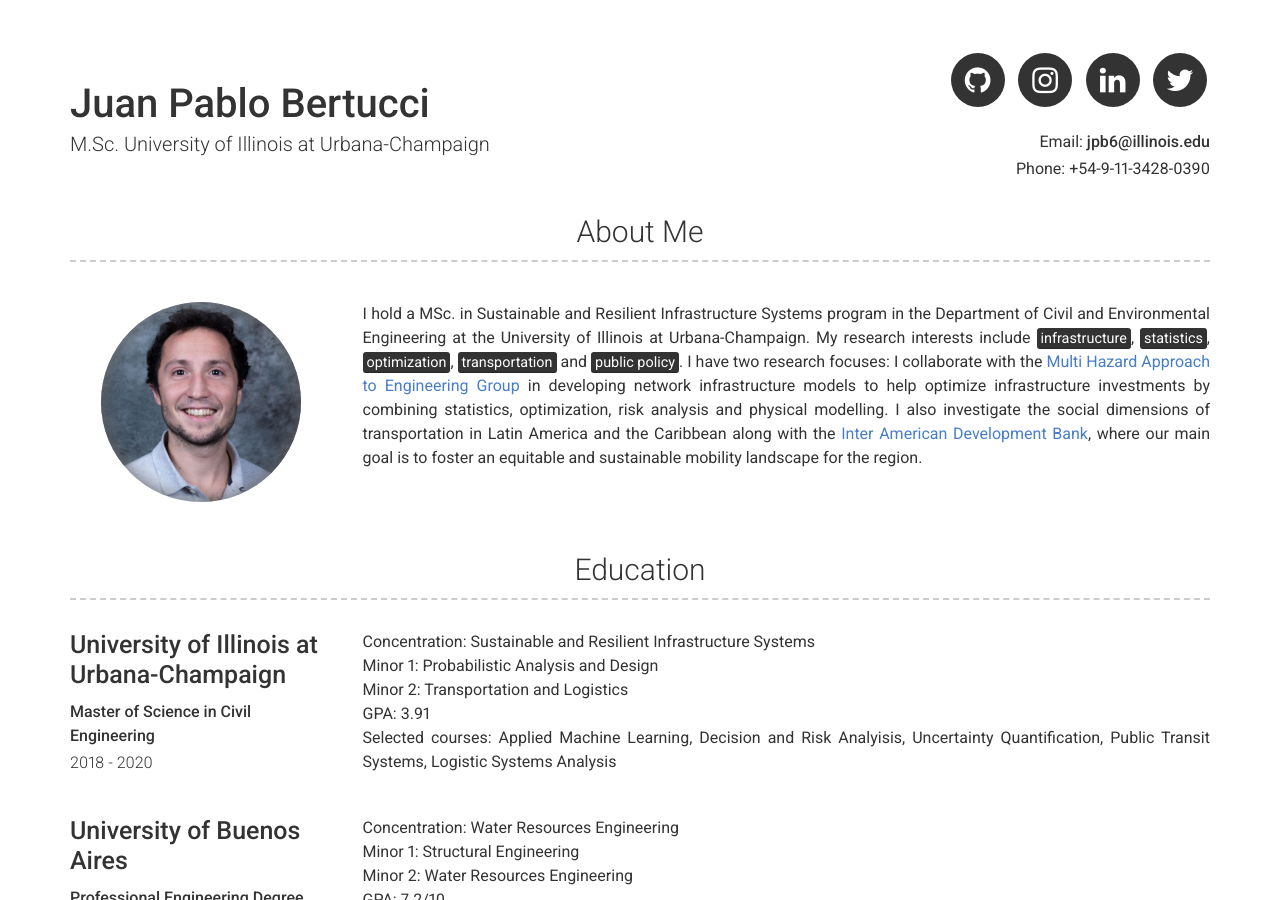
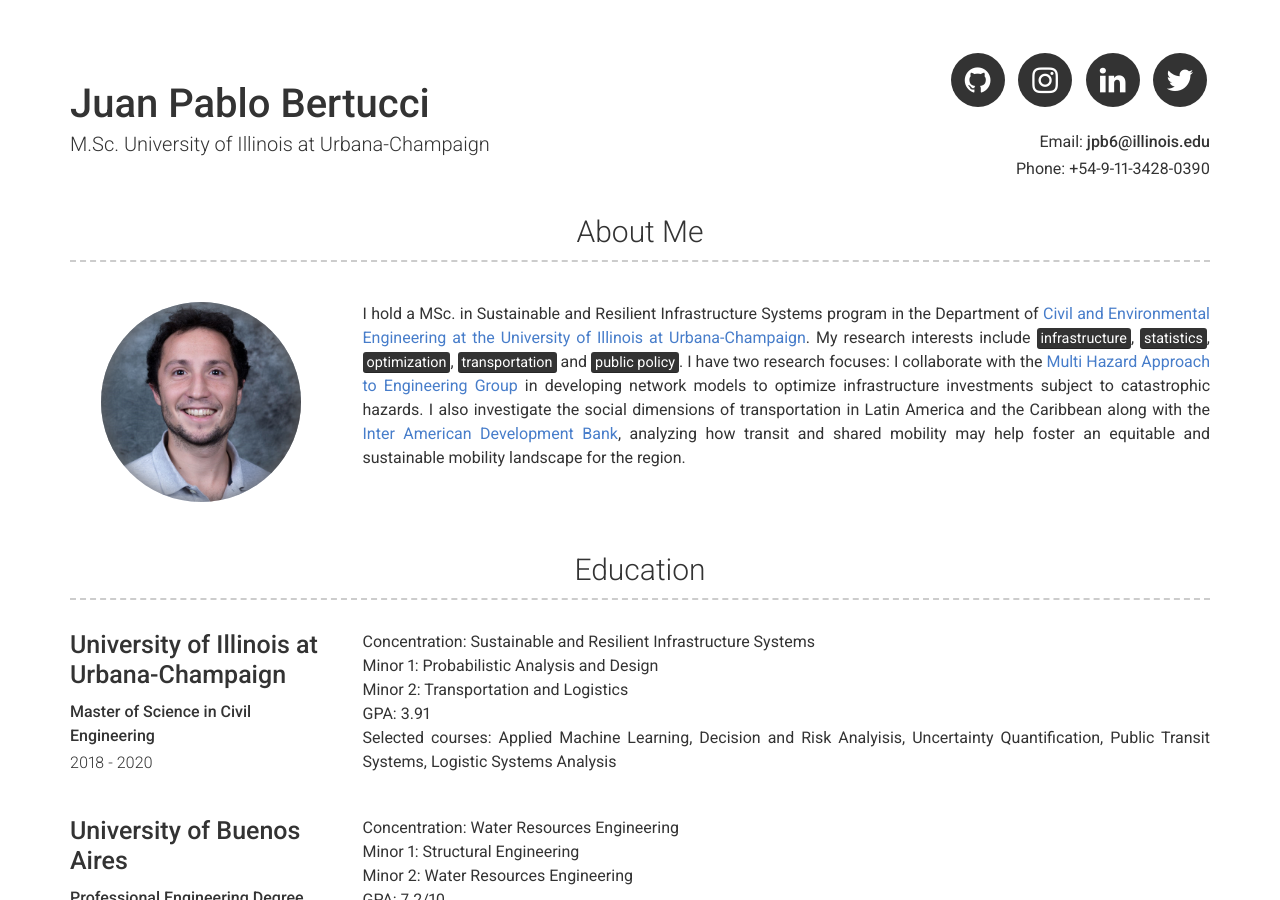
Before and after one commit to JPchomp/JPchomp.github.io, a Jekyll site: the page built from index.md, in a window 1280 px wide and 900 px high. Built offline with Jekyll 4.4.1, drawn with Linux system fonts in a browser that asks for light colours.

Commit message:
Update _config.yml

```diff
--- a/_config.yml
+++ b/_config.yml
@@ -18,7 +18,7 @@ twitter_username: JPbertucci
 # about_title: About Me (Use this to override about section title)
 about_profile_image: profile.jpg
 about_content: | # this will include new lines to allow paragraphs
-  I hold a MSc. in Sustainable and Resilient Infrastructure Systems program in the Department of Civil and Environmental Engineering at the University of Illinois at Urbana-Champaign. My research interests include <mark>infrastructure</mark>, <mark>statistics</mark>, <mark>optimization</mark>, <mark>transportation</mark> and <mark>public policy</mark>. I have two research focuses: I collaborate with the [Multi Hazard Approach to Engineering Group](http://mae.cee.illinois.edu/) in developing network infrastructure models to help optimize infrastructure investments by combining statistics, optimization, risk analysis and physical modelling. I also investigate the social dimensions of transportation in Latin America and the Caribbean along with the [Inter American Development Bank](http://iadb.org), where our main goal is to foster an equitable and sustainable mobility landscape for the region.
+  I hold a MSc. in Sustainable and Resilient Infrastructure Systems program in the Department of [Civil and Environmental Engineering at the University of Illinois at Urbana-Champaign](https://cee.illinois.edu/). My research interests include <mark>infrastructure</mark>, <mark>statistics</mark>, <mark>optimization</mark>, <mark>transportation</mark> and <mark>public policy</mark>. I have two research focuses: I collaborate with the [Multi Hazard Approach to Engineering Group](http://mae.cee.illinois.edu/) in developing network models to optimize infrastructure investments subject to catastrophic hazards. I also investigate the social dimensions of transportation in Latin America and the Caribbean along with the [Inter American Development Bank](http://iadb.org), analyzing how transit and shared mobility may help foster an equitable and sustainable mobility landscape for the region.
 
 # Projects Section
 # projects_title: Projects #(Use this to override about projects section title)
```
